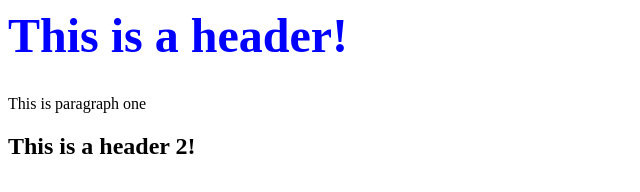
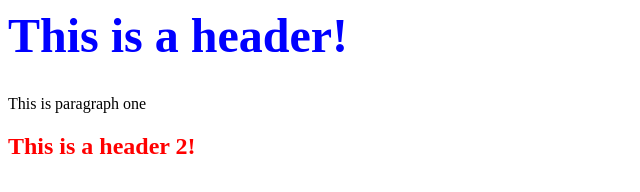
Before and after one commit to 28sanjayrp/creating-repository-in-github-using-ssh, a plain HTML site: page index.html in a window 1280 px wide. Shown: the whole page, without its empty margins (0-640 px from the left). Drawn offline with Linux system fonts and the light colour scheme.

Commit message:
updated index.html

```diff
--- a/index.html
+++ b/index.html
@@ -2,11 +2,13 @@
   <head>
     <style>
       H1 {color: blue; font-size: 300%}
+      H2 { color: red; font-size: 150%} <!-- added at remote -->
       P {color: black}
     </style>
   </head>
   <body>
     <H1> This is a header! </H1>
+
     <P> This is paragraph one </P>
 
     <H2>This is a header 2! </H2>
```
